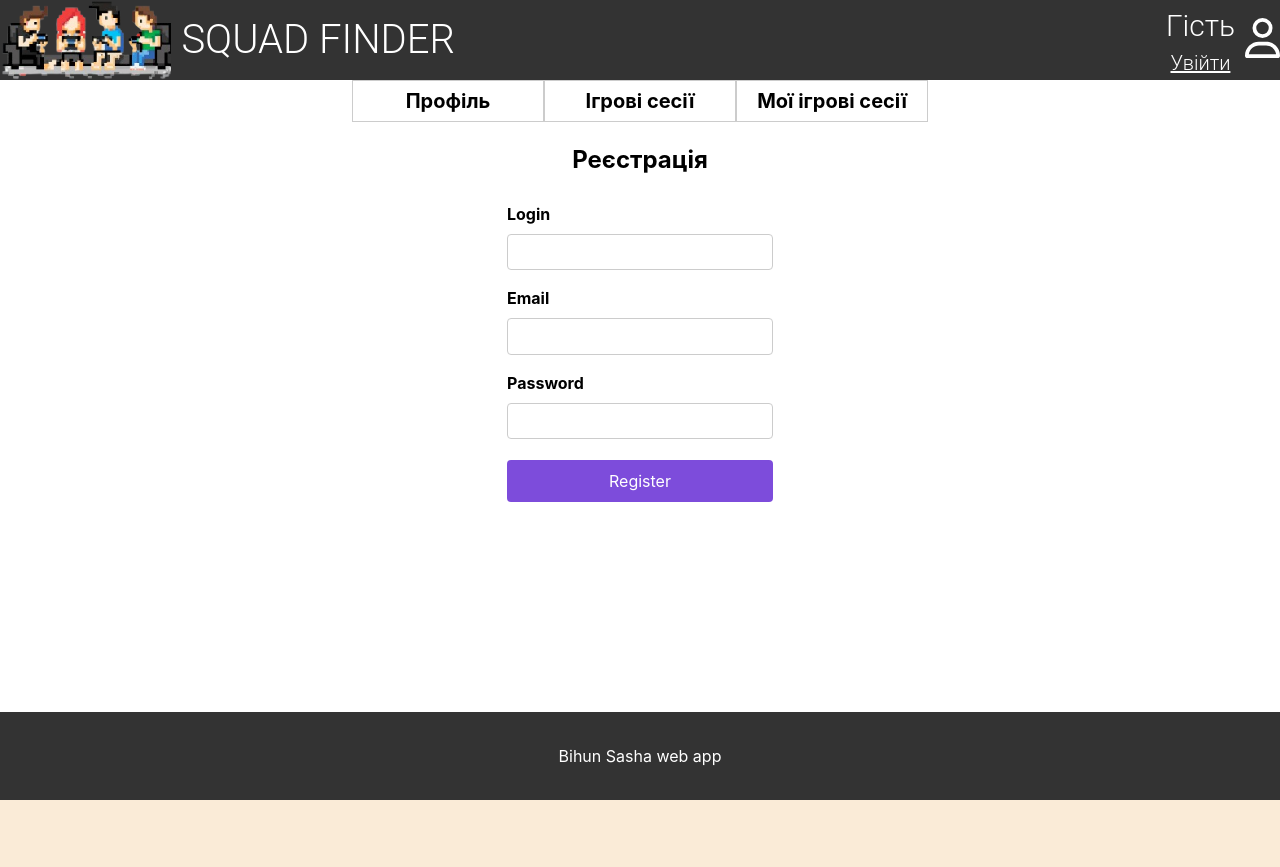
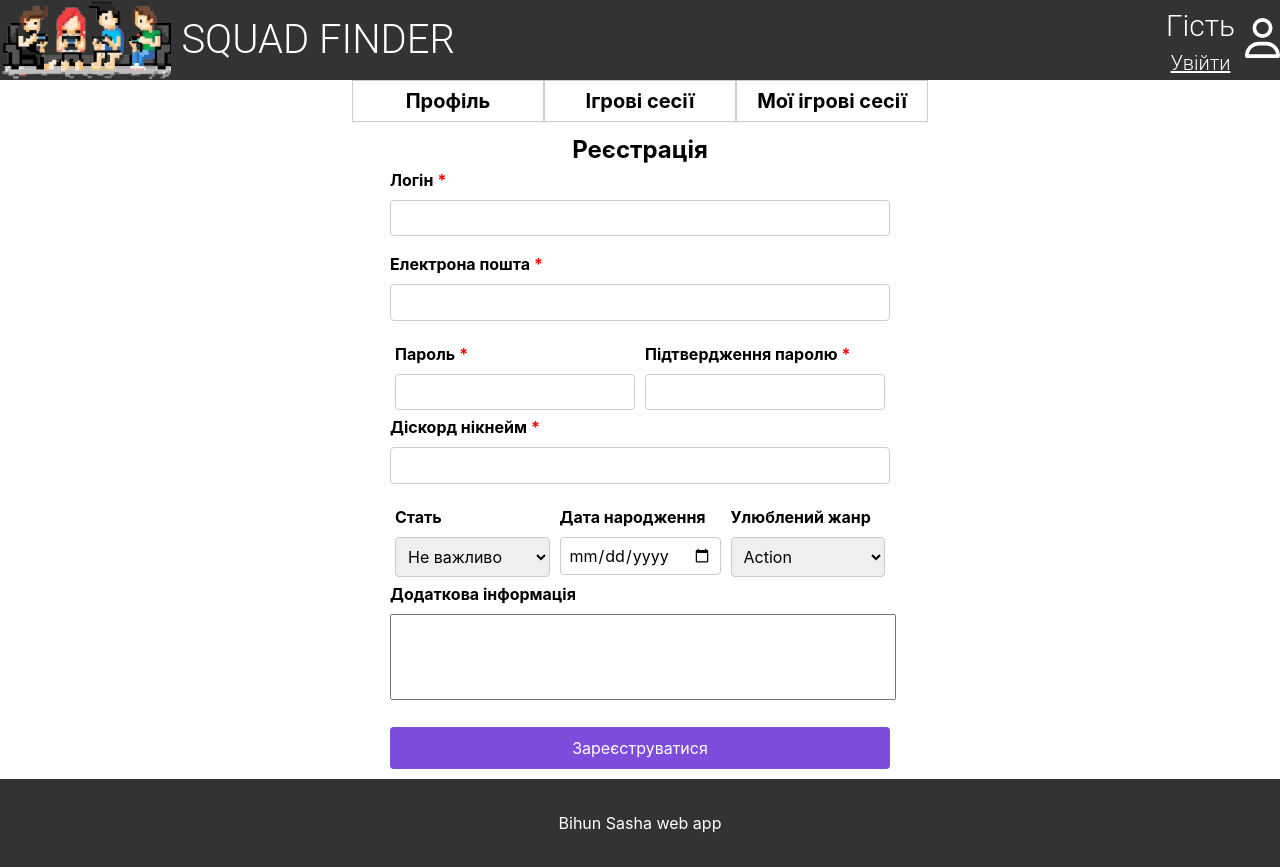
Before and after one commit to Freestanchik/diploma-squad-finder-web, a React (Vite) app in the folder client/: page /register in a window 1280 px wide. Before the commit the page ends 800 px from the top, so only its background shows below. Built offline with nearby package versions, Linux system fonts and the light colour scheme; no server answers.

Commit message:
Update RegistrationForm component

```diff
--- a/client/src/App.scss
+++ b/client/src/App.scss
@@ -8,4 +8,8 @@
     display: flex;
     justify-content: center;
   }
+
+  input{
+    box-sizing: border-box;
+  }
 }
--- a/client/src/pages/registration/Registration.jsx
+++ b/client/src/pages/registration/Registration.jsx
@@ -1,50 +1,56 @@
 import React, {useEffect} from 'react';
 import {Formik, Form, Field, ErrorMessage} from 'formik';
 import './registration.scss';
-import {useSelector, useDispatch} from "react-redux";
-import {register, reset} from "../../store/slices/authSlice.js";
-import {useNavigate} from "react-router-dom";
-import {toast} from "react-toastify";
-import Loading from "../../components/loading/Loading.jsx";
+import {useSelector, useDispatch} from 'react-redux';
+import {register, reset} from '../../store/slices/authSlice.js';
+import {useNavigate} from 'react-router-dom';
+import {toast} from 'react-toastify';
+import Loading from '../../components/loading/Loading.jsx';
 
 const Registration = () => {
-    const navigate = useNavigate()
-    const dispatch = useDispatch()
-    const {token, isLoading, isError, isSuccess, message} = useSelector((state) => state.auth)
+    const navigate = useNavigate();
+    const dispatch = useDispatch();
+    const {token, isLoading, isError, isSuccess, message} = useSelector((state) => state.auth);
 
     useEffect(() => {
-
         if (isLoading) {
-            return (<Loading/>)
+            return <Loading/>;
         }
 
         if (isSuccess) {
-            toast("Вас успішно зареєстровано!")
+            toast('Вас успішно зареєстровано!');
         }
 
         if (isError) {
-            toast.error(message)
+            toast.error(message);
         }
 
         if (isSuccess || token) {
-            navigate('/')
+            navigate('/');
         }
 
-        dispatch(reset())
-
-    }, [token, isSuccess, isError, message, navigate, dispatch])
+        dispatch(reset());
+    }, [token, isSuccess, isError, message, navigate, dispatch]);
 
     const initialValues = {
         login: '',
         email: '',
-        password: ''
+        password: '',
+        confirmPassword: '',
+        discordNickname: '',
+        sex: '',
+        dateOfBirth: '',
+        favouriteGenre: '',
+        additionalInfo: '',
     };
 
     const handleSubmit = (values) => {
-        dispatch(register(values))
+        const { confirmPassword, ...data } = values;
+        console.log(data)
+        dispatch(register(data));
     };
 
-    const validateForm = values => {
+    const validateForm = (values) => {
         const errors = {};
 
         if (!values.login) {
@@ -61,55 +67,94 @@ const Registration = () => {
             errors.password = 'Password must be at least 6 characters long';
         }
 
+        if (!values.confirmPassword) {
+            errors.confirmPassword = 'Confirm Password is required';
+        } else if (values.confirmPassword !== values.password) {
+            errors.confirmPassword = 'Passwords do not match';
+        }
+
+        if (!values.discordNickname) {
+            errors.discordNickname = 'Discord Nickname is required';
+        }
+
         return errors;
     };
 
     return (
-        <Formik
-            initialValues={initialValues}
-            validate={validateForm}
-            onSubmit={handleSubmit}
-        >
-            <Form>
-                <div className="registration-form">
-                    <h2>Реєстрація</h2>
+        <Formik initialValues={initialValues} validate={validateForm} onSubmit={handleSubmit}>
+            <Form className="registration-form">
+                <h2>Реєстрація</h2>
+                <div className="form-group">
+                    <label htmlFor="login" className="required">Логін</label>
+                    <Field type="text" id="login" name="login" className="form-control"/>
+                    <ErrorMessage name="login" component="div" className="error"/>
+                </div>
+
+                <div className="form-group">
+                    <label htmlFor="email" className="required">Електрона пошта</label>
+                    <Field type="email" id="email" name="email" className="form-control"/>
+                    <ErrorMessage name="email" component="div" className="error"/>
+                </div>
+
+                <div className="form-passwords">
                     <div className="form-group">
-                        <label htmlFor="login">Login</label>
-                        <Field
-                            type="text"
-                            id="login"
-                            name="login"
-                            className="form-control"
-                        />
-                        <ErrorMessage name="login" component="div" className="error"/>
+                        <label htmlFor="password" className="required">Пароль</label>
+                        <Field type="password" id="password" name="password" className="form-control"/>
+                        <ErrorMessage name="password" component="div" className="error"/>
+                    </div>
+                    <div className="form-group">
+                        <label htmlFor="confirmPassword" className="required">Підтвердження паролю</label>
+                        <Field type="password" id="confirmPassword" name="confirmPassword"
+                               className="form-control"/>
+                        <ErrorMessage name="confirmPassword" component="div" className="error"/>
+                    </div>
+                </div>
+
+                <div className="form-group">
+                    <label htmlFor="discordNickname" className="required">Діскорд нікнейм</label>
+                    <Field type="text" id="discordNickname" name="discordNickname" className="form-control"/>
+                    <ErrorMessage name="discordNickname" component="div" className="error"/>
+                </div>
+
+                <div className="form-add-vals">
+                    <div className="form-group">
+                        <label htmlFor="sex">Стать</label>
+                        <Field as="select" id="sex" name="sex" className="form-control">
+                            <option value="">Не важливо</option>
+                            <option value="чоловіча">Чоловіча</option>
+                            <option value="жіноча">Жіноча</option>
+                        </Field>
+                        <ErrorMessage name="sex" component="div" className="error"/>
                     </div>
 
                     <div className="form-group">
-                        <label htmlFor="email">Email</label>
-                        <Field
-                            type="email"
-                            id="email"
-                            name="email"
-                            className="form-control"
-                        />
-                        <ErrorMessage name="email" component="div" className="error"/>
+                        <label htmlFor="dateOfBirth">Дата народження</label>
+                        <Field type="date" id="dateOfBirth" name="dateOfBirth" className="form-control"/>
+                        <ErrorMessage name="dateOfBirth" component="div" className="error"/>
                     </div>
 
                     <div className="form-group">
-                        <label htmlFor="password">Password</label>
-                        <Field
-                            type="password"
-                            id="password"
-                            name="password"
-                            className="form-control"
-                        />
-                        <ErrorMessage name="password" component="div" className="error"/>
+                        <label htmlFor="favouriteGenre">Улюблений жанр</label>
+                        <Field as="select" id="favouriteGenre" name="favouriteGenre" className="form-control">
+                            <option value="action">Action</option>
+                            <option value="adventure">Adventure</option>
+                            <option value="rpg">RPG</option>
+                            <option value="strategy">Strategy</option>
+                            <option value="sports">Sports</option>
+                        </Field>
+                        <ErrorMessage name="favouriteGenre" component="div" className="error"/>
                     </div>
+                </div>
 
-                    <button type="submit" className="btn btn-primary">
-                        Register
-                    </button>
+                <div className="form-group">
+                    <label htmlFor="additionalInfo">Додаткова інформація</label>
+                    <Field as="textarea" id="additionalInfo" name="additionalInfo" className="form-control--textarea"/>
+                    <ErrorMessage name="additionalInfo" component="div" className="error"/>
                 </div>
+
+                <button type="submit" className="btn btn-primary">
+                    Зареєструватися
+                </button>
             </Form>
         </Formik>
     );
--- a/client/src/pages/registration/registration.scss
+++ b/client/src/pages/registration/registration.scss
@@ -1,21 +1,52 @@
 .registration-form {
+  margin: 5px;
+  padding: 5px;
   width: 100%;
+  max-width: 500px;
+
+  display: flex;
+  flex-direction: column;
+  align-items: center;
 
   h2 {
+    margin: 0;
     text-align: center;
-    margin-bottom: 1.5rem;
+  }
+
+  .form-passwords, .form-add-vals {
+    width: 100%;
+    display: flex;
+
+    .form-group {
+      margin: 5px;
+    }
+
+    @media (max-width: 768px) {
+      flex-direction: column;
+      .form-group {
+        margin: 0;
+      }
+    }
   }
 
   .form-group {
+    width: 100%;
     margin-bottom: 1rem;
 
     label {
       display: block;
       font-weight: bold;
       margin-bottom: 0.5rem;
+
+      &.required::after {
+        content: '*';
+        color: red;
+        margin-left: 0.25rem;
+      }
     }
 
     .form-control {
+      width: 100%;
       padding: 0.5rem;
       font-size: 1rem;
       border: 1px solid #ccc;
@@ -26,6 +57,25 @@
       color: red;
       font-size: 0.875rem;
       margin-top: 0.25rem;
+    }
+
+    .form-control--select {
+      position: relative;
+
+      &:after {
+        content: "\\25BC";
+        position: absolute;
+        top: 50%;
+        right: 0.75rem;
+        transform: translateY(-50%);
+        pointer-events: none;
+      }
+    }
+
+    .form-control--textarea {
+      resize: none;
+      width: 100%;
+      min-height: 80px;
     }
   }
 
```
